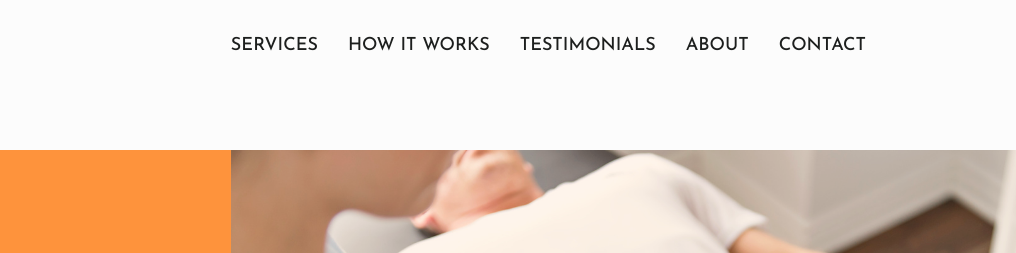
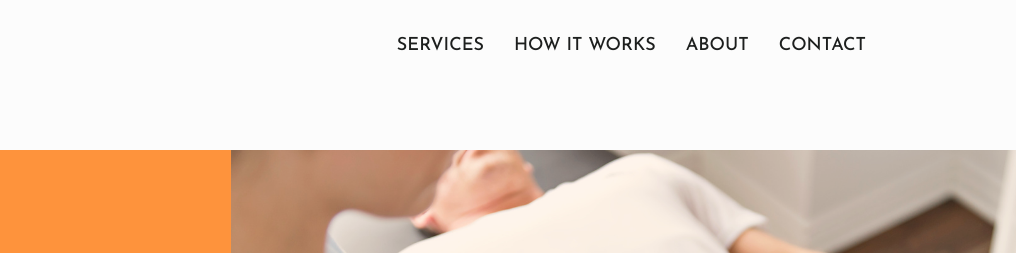
Before and after one commit to kristinejohnson7/nextlevelmovementpt, a plain HTML site: page index.html in a window 1280 px wide. Shown: the top 253 px of the page, 264-1280 px from the left. Drawn offline with Linux system fonts and the light colour scheme.

Commit message:
Remove testimonials section until receive content

```diff
--- a/index.html
+++ b/index.html
@@ -49,9 +49,9 @@
           <li>
             <a href="#treatment">How It Works</a>
           </li>
-          <li>
+          <!-- <li>
             <a href="#testimonials">Testimonials</a>
-          </li>
+          </li> -->
           <li>
             <a href="#about">About</a>
           </li>
@@ -276,7 +276,7 @@
       </div>
     </section>
 
-    <section id="testimonials" class="testimonials">
+    <!-- <section id="testimonials" class="testimonials">
       <div class="testimonials-wrapper container">
         <div class="title">
           <div class="sub-title">
@@ -346,7 +346,7 @@
           </button>
         </div>
       </div>
-    </section>
+    </section> -->
 
     <section id="about" class="about-me-background">
       <div class="about-me-content container">
```
